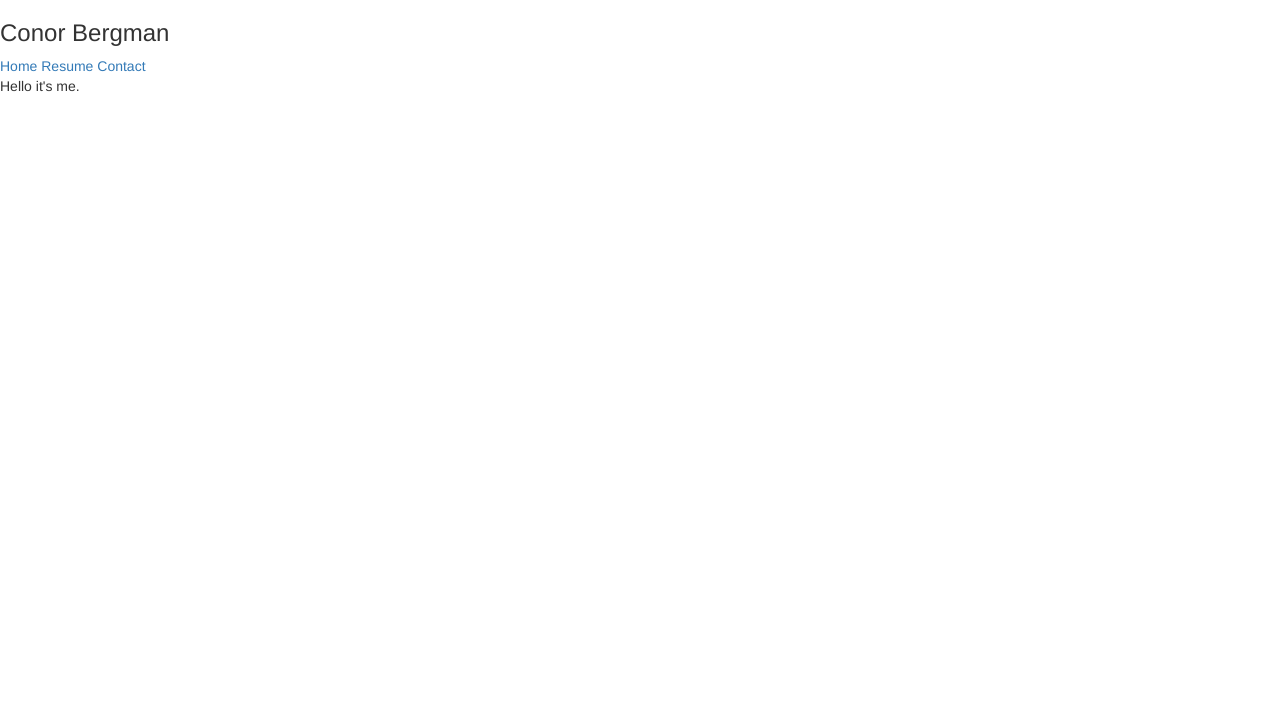
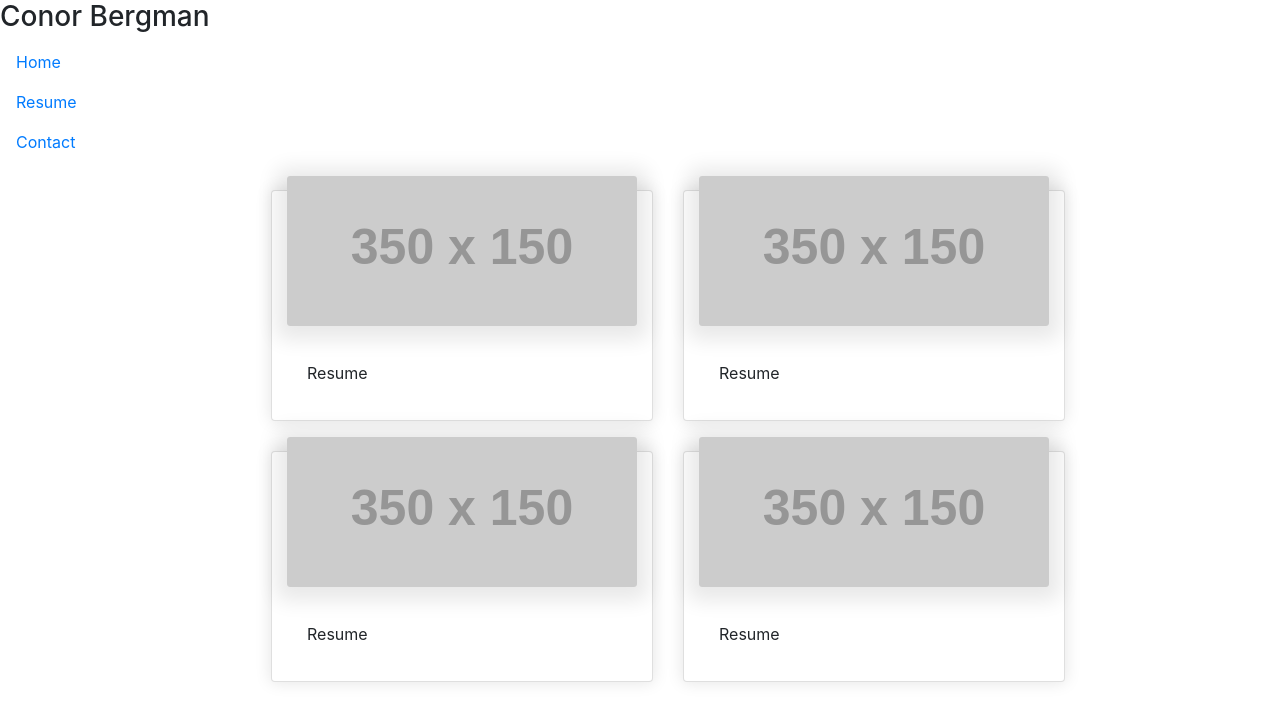
Before and after one commit to conorbergman/conorbergman.github.io, a plain HTML site: page index.html in a window 1280 px wide. Drawn offline with nearby package versions, Linux system fonts and the light colour scheme; placeholder pictures from the web are drawn by us.

Commit message:
updated site

```diff
--- a/index.html
+++ b/index.html
@@ -6,19 +6,89 @@
   <meta http-equiv="X-UA-Compatible" content="ie=edge">
 
   <!-- Latest compiled and minified CSS -->
-  <link rel="stylesheet" href="https://maxcdn.bootstrapcdn.com/bootstrap/3.3.7/css/bootstrap.min.css" integrity="sha384-BVYiiSIFeK1dGmJRAkycuHAHRg32OmUcww7on3RYdg4Va+PmSTsz/K68vbdEjh4u" crossorigin="anonymous">
+  <link rel="stylesheet" href="https://stackpath.bootstrapcdn.com/bootstrap/4.1.3/css/bootstrap.min.css" integrity="sha384-MCw98/SFnGE8fJT3GXwEOngsV7Zt27NXFoaoApmYm81iuXoPkFOJwJ8ERdknLPMO" crossorigin="anonymous">
+  <link rel="stylesheet" type="text/css" href="style.css">
 
   <title>Conor Bergman</title>
 </head>
 <body>
-  <header class="masthead mb-auto">
-    <h3 class="masthead-brand">Conor Bergman</h3>
-    <nav class="nav-masthead nav justify-content-center">
-      <a href="#" class="nav-link active">Home</a>
-      <a href="#" class="nav-link">Resume</a>
-      <a href="#" class="nav-link">Contact</a>
+  <header class="">
+    <h3 class="pull-left">Conor Bergman</h3>
+    <nav class="pull-right">
+      <a href="index.html" class="nav-link active">Home</a>
+      <a href="resume.html" class="nav-link">Resume</a>
+      <a href="contact.html" class="nav-link">Contact</a>
     </nav>
   </header>
-  Hello it's me.
-</body>
+
+  <!-- overlay for content -->
+  <div class="overlay">
+    <div class="loading">
+      <div class="loading-bar"></div>
+      <div class="loading-bar"></div>
+      <div class="loading-bar"></div>
+      <div class="loading-bar"></div>
+    </div>
+  </div>
+
+  <div class = "cover">
+  	<div class="container">
+  		<div class="row">
+  			<div class="col" id="tile">
+  				<div class="card float-card" data="resume.html">
+  					<div class="top-sec">
+  						<img class="card-img-top" src="http://via.placeholder.com/350x150"></img>
+  					</div>
+  					<div class="bot-sec">
+  						<div class="card-body">Resume</div>
+  					</div>
+  				</div>
+  			</div>
+  			<div class="col" id="tile">
+  				<div class="card float-card" data="resume.html">
+  					<div class="top-sec">
+  						<img class="card-img-top" src="http://via.placeholder.com/350x150"></img>
+  					</div>
+  					<div class="bot-sec">
+  						<div class="card-body">Resume</div>
+  					</div>
+  				</div>
+  			</div>
+  		</div>
+  		<div class="row">
+  			<div class="col" id="tile">
+  				<div class="card float-card" data="index.html">
+  					<div class="top-sec">
+  						<img class="card-img-top" src="http://via.placeholder.com/350x150"></img>
+  					</div>
+  					<div class="bot-sec">
+  						<div class="card-body">Resume</div>
+  					</div>
+  				</div>
+  			</div>
+  			<div class="col" id="tile">
+  				<div class="card float-card" data="index.html">
+  					<div class="top-sec">
+  						<img class="card-img-top" src="http://via.placeholder.com/350x150"></img>
+  					</div>
+  					<div class="bot-sec">
+  						<div class="card-body">Resume</div>
+  					</div>
+  				</div>
+  			</div>
+  		</div>
+  	</div>
+
+  </div>
+
+
+  <!-- load bar script from: https://www.pexels.com/blog/css-only-loaders/ -->
+  <script src="https://ajax.googleapis.com/ajax/libs/jquery/1.11.1/jquery.min.js"></script>
+  <script type="text/javascript" src="main.js"></script>
+  <script type="text/javascript">
+  	$(window).load(function() {
+      $('.overlay').delay(1000).fadeOut(800);
+    });
+  </script>
+  </body>
 </html>
--- /dev/null
+++ b/main.js
@@ -0,0 +1,14 @@
+var cards;
+
+window.onload = function() {
+	var cards = document.getElementsByClassName('card');
+
+	for (var i=0; i<cards.length; i++) {
+		var c = cards.item(i);
+		c.style.cursor = 'pointer';
+
+		c.onclick = function() {
+			console.log(c.id);
+		};
+	}
+}
--- /dev/null
+++ b/style.css
@@ -0,0 +1,85 @@
+.nav-link {
+
+}
+
+.cover {
+	position: absolute;
+	top: 20%;
+	left: 20%;
+}
+
+#tile :hover {
+	box-shadow: 5px 5px 30px 20px rgba(0,0,0,0.2);
+}
+
+.float-card {
+	padding: 15px;
+  	margin-top: 30px;
+  	box-shadow: 0 0 16px 1px rgba(0, 0, 0, 0.1);
+}
+
+.float-card img {
+	width: 100%;
+	object-fit: cover;
+	border-radius: 3px;
+	/* background-color: white; */
+	box-shadow: 0 3px 20px 11px rgba(0, 0, 0, 0.09);
+}
+
+.float-card .top-sec {
+	margin-top: -30px;
+	margin-bottom: 15px;
+}
+
+/* load bar from: https://www.pexels.com/blog/css-only-loaders/ */
+.overlay {
+  background: #fff;
+  position: absolute;
+  z-index: 1;
+  bottom: 0;
+  right: 0;
+  left: 0;
+  top: 0;
+}
+
+.loading {
+  position: absolute;
+  top: 50%;
+  left: 50%;
+}
+.loading-bar {
+  display: inline-block;
+  width: 4px;
+  height: 18px;
+  border-radius: 4px;
+  animation: loading 1s ease-in-out infinite;
+}
+.loading-bar:nth-child(1) {
+  background-color: #3498db;
+  animation-delay: 0;
+}
+.loading-bar:nth-child(2) {
+  background-color: #c0392b;
+  animation-delay: 0.09s;
+}
+.loading-bar:nth-child(3) {
+  background-color: #f1c40f;
+  animation-delay: .18s;
+}
+.loading-bar:nth-child(4) {
+  background-color: #27ae60;
+  animation-delay: .27s;
+}
+
+@keyframes loading {
+  0% {
+    transform: scale(1);
+  }
+  20% {
+    transform: scale(1, 2.2);
+  }
+  40% {
+    transform: scale(1);
+  }
+}
+/* end of load bar content */
```
Also changed, not shown: resume.html (added, +24 -0 lines), contact.html (added).
